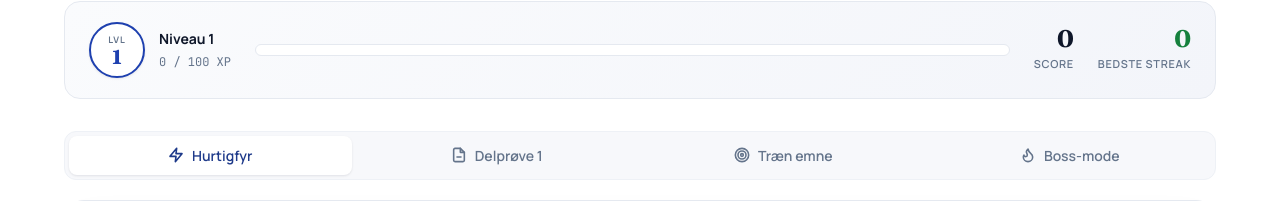
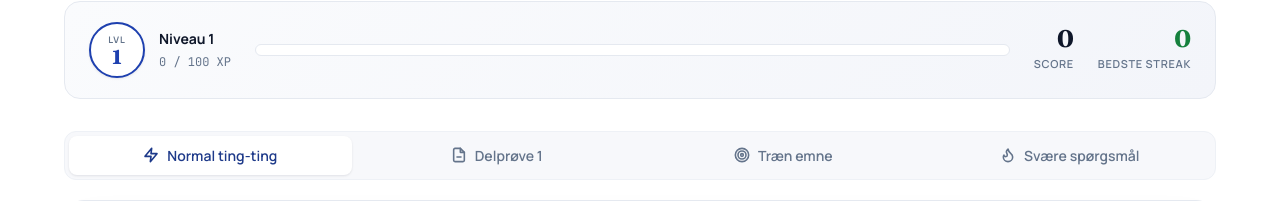
Before and after one commit to Iros-th/Mat-forberedelse, a plain HTML site: page index.html in a window 1280 px wide. Shown: the part 270-471 px from the top of the page. Drawn offline with nearby package versions, Linux system fonts and the light colour scheme.

Commit message:
Update index.html

```diff
--- a/index.html
+++ b/index.html
@@ -749,7 +749,7 @@
   <div class="tabs" id="tabs">
     <button class="tab active" data-mode="random">
       <svg viewBox="0 0 24 24" fill="none" stroke="currentColor" stroke-width="2.4" stroke-linecap="round" stroke-linejoin="round"><polyline points="13 2 3 14 12 14 11 22 21 10 12 10 13 2"/></svg>
-      Hurtigfyr
+      Normal ting-ting
     </button>
     <button class="tab" data-mode="delprove1">
       <svg viewBox="0 0 24 24" fill="none" stroke="currentColor" stroke-width="2.4" stroke-linecap="round" stroke-linejoin="round"><path d="M14 2H6a2 2 0 0 0-2 2v16a2 2 0 0 0 2 2h12a2 2 0 0 0 2-2V8z"/><polyline points="14 2 14 8 20 8"/><line x1="9" y1="15" x2="15" y2="15"/></svg>
@@ -761,7 +761,7 @@
     </button>
     <button class="tab" data-mode="hard">
       <svg viewBox="0 0 24 24" fill="none" stroke="currentColor" stroke-width="2.4" stroke-linecap="round" stroke-linejoin="round"><path d="M8.5 14.5A2.5 2.5 0 0 0 11 12c0-1.38-.5-2-1-3-1.072-2.143-.224-4.054 2-6 .5 2.5 2 4.9 4 6.5 2 1.6 3 3.5 3 5.5a7 7 0 1 1-14 0c0-1.153.433-2.294 1-3a2.5 2.5 0 0 0 2.5 2.5z"/></svg>
-      Boss-mode
+      Svære spørgsmål
     </button>
   </div>
 
```
